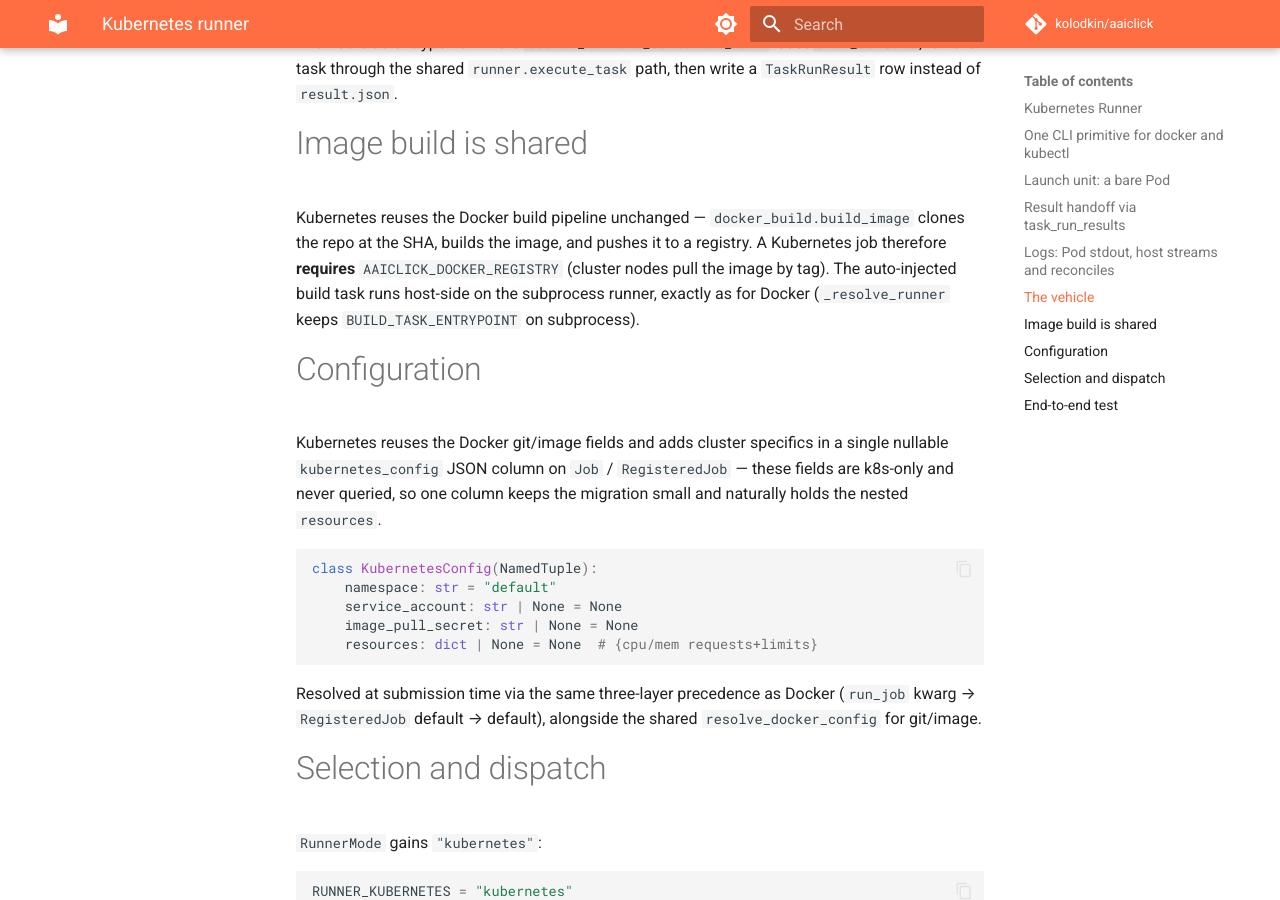
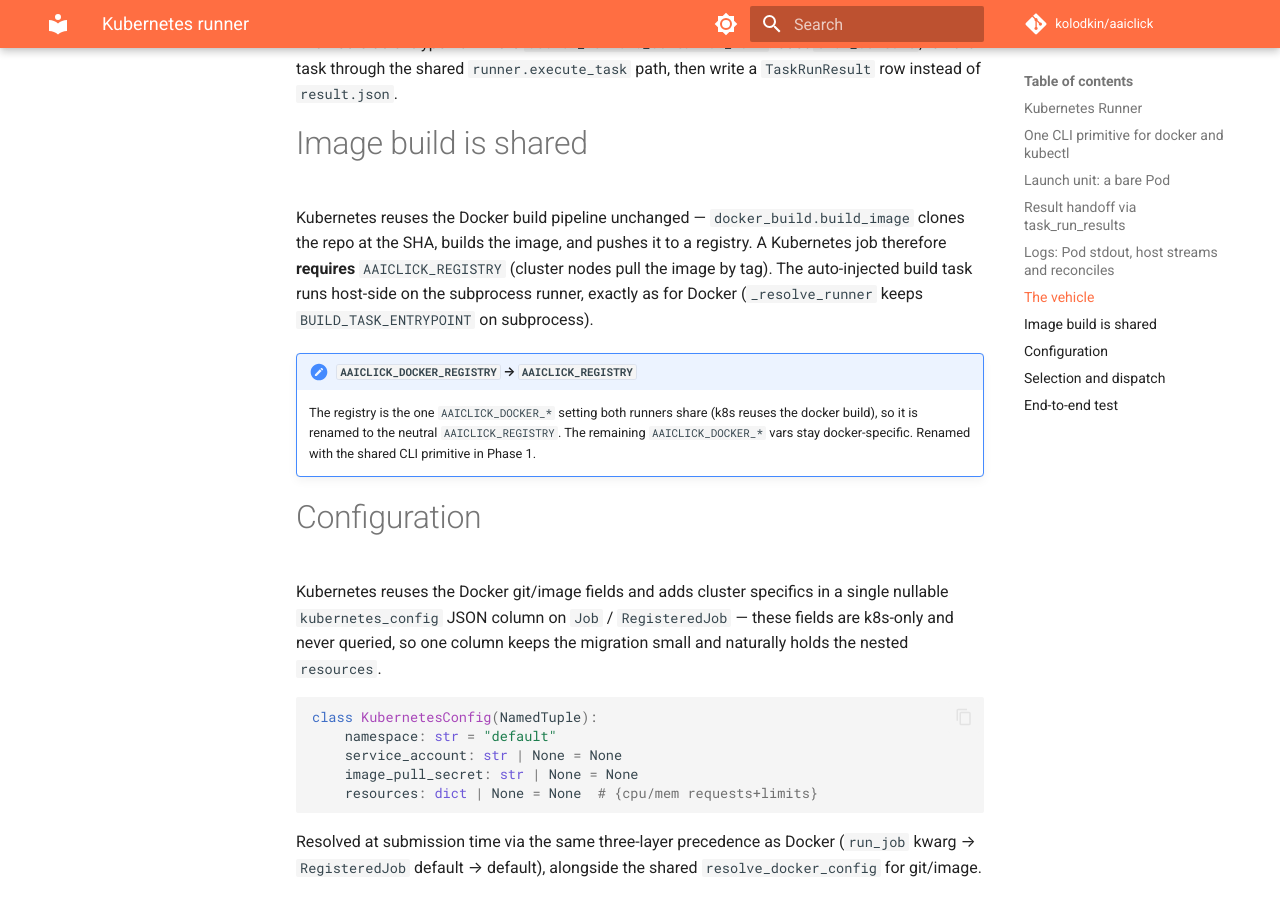
Before and after one commit to kolodkin/aaiclick, an MkDocs documentation site: the page built from docs/kubernetes_runner.md, in a window 1280 px wide and 900 px high, scrolled down 3060 px. Built offline with MkDocs 1.6.1 and Material for MkDocs 9.7.7, drawn with Linux system fonts in a browser that asks for light colours; comment, search, counter and statistics services are not loaded.

Commit message:
Rename shared registry env var to AAICLICK_REGISTRY in spec
The registry is the one AAICLICK_DOCKER_* setting both runners share
(k8s reuses the docker build), so the docker-specific name reads wrong
for a kubernetes job. Spec the neutral AAICLICK_REGISTRY; the rename
lands with the shared CLI primitive in Phase 1. Other AAICLICK_DOCKER_*
vars stay docker-specific.

```diff
--- a/docs/kubernetes_runner.md
+++ b/docs/kubernetes_runner.md
@@ -120,10 +120,16 @@ write a `TaskRunResult` row instead of `result.json`.
 
 Kubernetes reuses the Docker build pipeline unchanged —
 `docker_build.build_image` clones the repo at the SHA, builds the image, and
-pushes it to a registry. A Kubernetes job therefore **requires**
-`AAICLICK_DOCKER_REGISTRY` (cluster nodes pull the image by tag). The
-auto-injected build task runs host-side on the subprocess runner, exactly as for
-Docker (`_resolve_runner` keeps `BUILD_TASK_ENTRYPOINT` on subprocess).
+pushes it to a registry. A Kubernetes job therefore **requires** `AAICLICK_REGISTRY`
+(cluster nodes pull the image by tag). The auto-injected build task runs
+host-side on the subprocess runner, exactly as for Docker (`_resolve_runner`
+keeps `BUILD_TASK_ENTRYPOINT` on subprocess).
+
+!!! note "`AAICLICK_DOCKER_REGISTRY` → `AAICLICK_REGISTRY`"
+    The registry is the one `AAICLICK_DOCKER_*` setting both runners share (k8s
+    reuses the docker build), so it is renamed to the neutral `AAICLICK_REGISTRY`.
+    The remaining `AAICLICK_DOCKER_*` vars stay docker-specific. Renamed with the
+    shared CLI primitive in Phase 1.
 
 # Configuration
 
```
Also changed, not shown: docs/kubernetes_runner_implementation_plan.md (+3 -1 lines).
